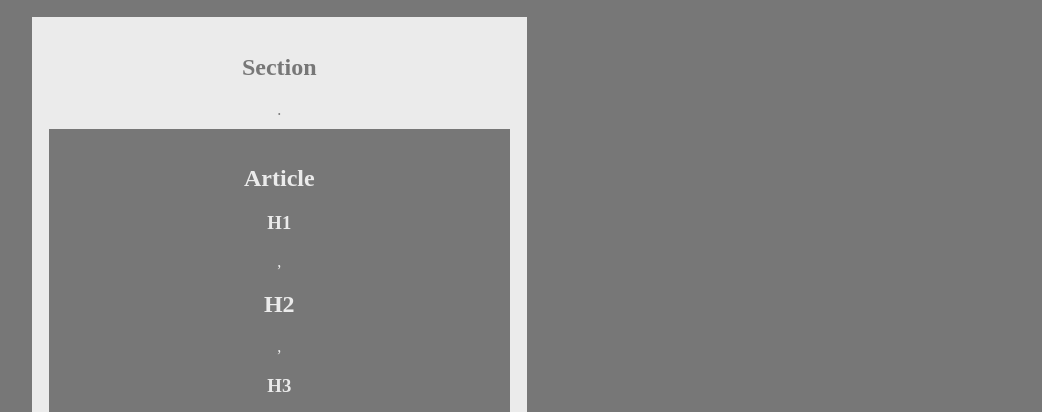
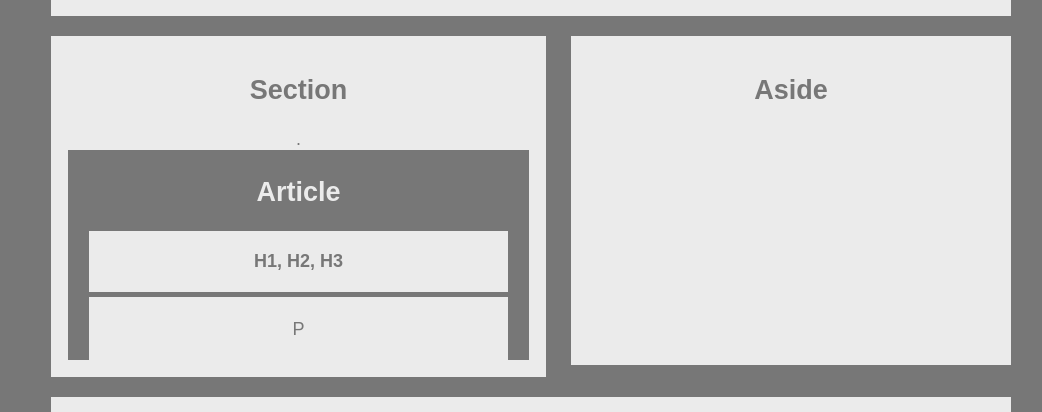
Before and after one commit to LMorel77/HW-Wireframe, a plain HTML site: page Index.html in a window 1280 px wide. Shown: the part 224-636 px from the top of the page, without its empty margins (13-1055 px from the left). Drawn offline with Linux system fonts and the light colour scheme.

Commit message:
Final Save; Easier Assignment Completed

```diff
--- a/Index.html
+++ b/Index.html
@@ -25,24 +25,24 @@
             .<!-- https://www.w3schools.com/tags/tag_article.asp -->
             <article>
                 <h2>Article</h2>
-                <h1>H1</h1>,
-                <h2>H2</h2>,
-                <h3>H3</h3>
-                <p>P</p>
+                <div id="aheaders">
+                    <strong>H1, H2, H3</strong>
+                </div>
+                <div id="ap">
+                    <p>P</p>
+                </div>
             </article>
-
         </section>
 
-            <!-- https://www.w3schools.com/tags/tag_aside.asp -->
-            <aside>
-                <h2>Aside</h2>
-            </aside>
+        <!-- https://www.w3schools.com/tags/tag_aside.asp -->
+        <aside>
+            <h2>Aside</h2>
+        </aside>
 
         <footer>
             <h2>Footer</h2>
         </footer>
 
-
     </body>
 
     </html>
--- a/Style.css
+++ b/Style.css
@@ -1,25 +1,40 @@
+#aheaders {
+    background-color: #ebebeb;
+    color: #777;
+    margin-bottom: 5px;
+    margin-left: 3.5%;
+    margin-right: 3.5%;
+    padding: 20px;
+}
+#ap {
+    background-color: #ebebeb;
+    color: #777;
+    margin-left: 3.5%;
+    margin-right: 3.5%;
+    padding: 4px;
+}
 article {
     background-color: #777;
     color: #ebebeb;
-    margin-top: 10px;
-    padding: 17px;
-}
-article.h1 h2 h3 {
-    background-color: #ebebeb;
+    height: 200px;
+    padding: 5px;
 }
 aside {
     background-color: #ebebeb;
     float: right;
+    height: 312px;
     margin-bottom: 20px;
     margin-top: 20px;
-    padding: 44px;
-    width: 431px;
+    padding-top: 17px;
+    width: 440px;
 }
 body {
     background: #777;
     box-sizing: border-box;
     color: #777;
-    margin-left: 3.5%;
+    font-family: 'Arial', 'Helvetica Neue', Helvetica, sans-serif;
+    font-size: 18px;
+    margin-left: 5%;
     text-align: center;
     width: 960px;
 }
```
